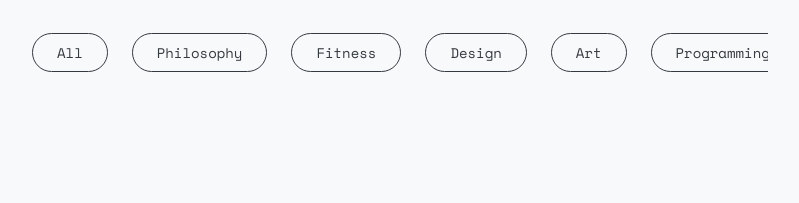
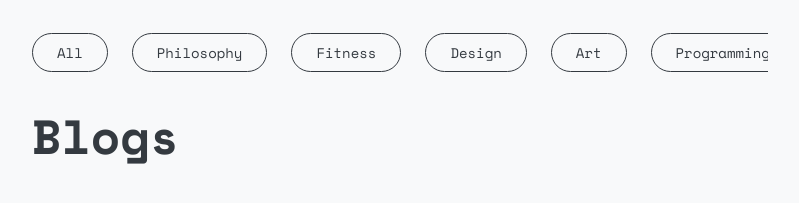
Before and after one commit to IAMSSROBINSON/u-fe-blogSite, a plain HTML site: page index.html in a window 1280 px wide. Shown: the part 59-262 px from the top of the page, without its empty margins (240-1039 px from the left). Drawn offline with nearby package versions, Linux system fonts and the light colour scheme.

Commit message:
Add heading section and amend layout and styles.

```diff
--- a/assets/styles/footer.css
+++ b/assets/styles/footer.css
@@ -1,4 +1,4 @@
 .footer-container {
     grid-column: 2/3;
-    grid-row: 4/5;
+    grid-row: 5/6;
 }
--- /dev/null
+++ b/assets/styles/heading.css
@@ -0,0 +1,5 @@
+.heading-container {
+    grid-column: 2/3;
+    grid-row: 3/4;
+    font-size: clamp(var(--font-size-xlarge), 1.4rem + 2vw, var(--font-size-xxxlarge));
+}
--- a/assets/styles/main.css
+++ b/assets/styles/main.css
@@ -1,4 +1,4 @@
 .main-container {
     grid-column: 2/3;
-    grid-row: 3/4;
+    grid-row: 4/5;
 }
--- a/assets/styles/styles.css
+++ b/assets/styles/styles.css
@@ -1,6 +1,7 @@
 @import "./mediaQueries.css";
 @import "./header.css";
 @import "./subjects.css";
+@import "./heading.css";
 @import "./main.css";
 @import "./footer.css";
 
@@ -114,7 +115,7 @@ body {
   padding: var(--padding-large);
   display: grid;
   grid-template-columns: minmax(0, auto) minmax(auto, 736px) minmax(0, auto);
-  grid-template-rows: auto auto 1fr auto;
+  grid-template-rows: auto auto auto 1fr auto;
 }
 
 img {
--- a/assets/styles/subjects.css
+++ b/assets/styles/subjects.css
@@ -5,6 +5,7 @@
     gap: var(--gap-large);
     overflow-x: auto;
     padding: var(--padding-xsmall) 0;
+    margin-bottom: var(--margin-large);
 }
 
 .subjects-container::-webkit-scrollbar {
--- a/index.html
+++ b/index.html
@@ -24,6 +24,9 @@
             </li>
         </nav>
     </header>
+    <section class="heading-container">
+        <h1 class="heading heading-one">Blogs</h1>
+    </section>
     <ul class="subjects-container">
         <li class="subjects-container-list-item">
             All
```
